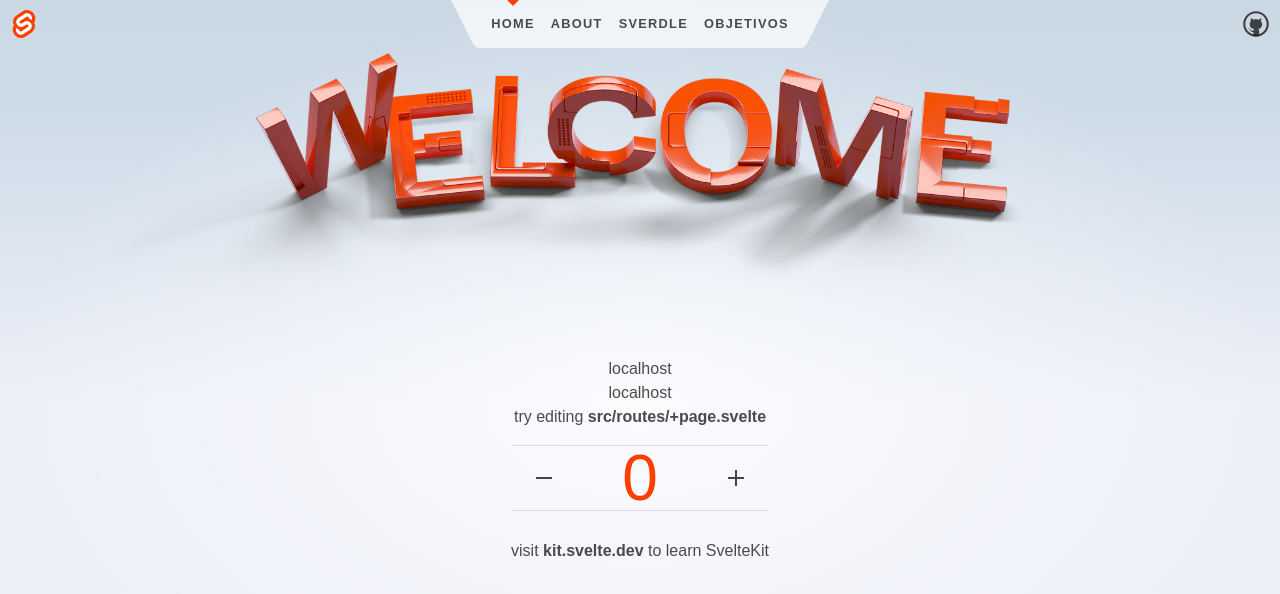
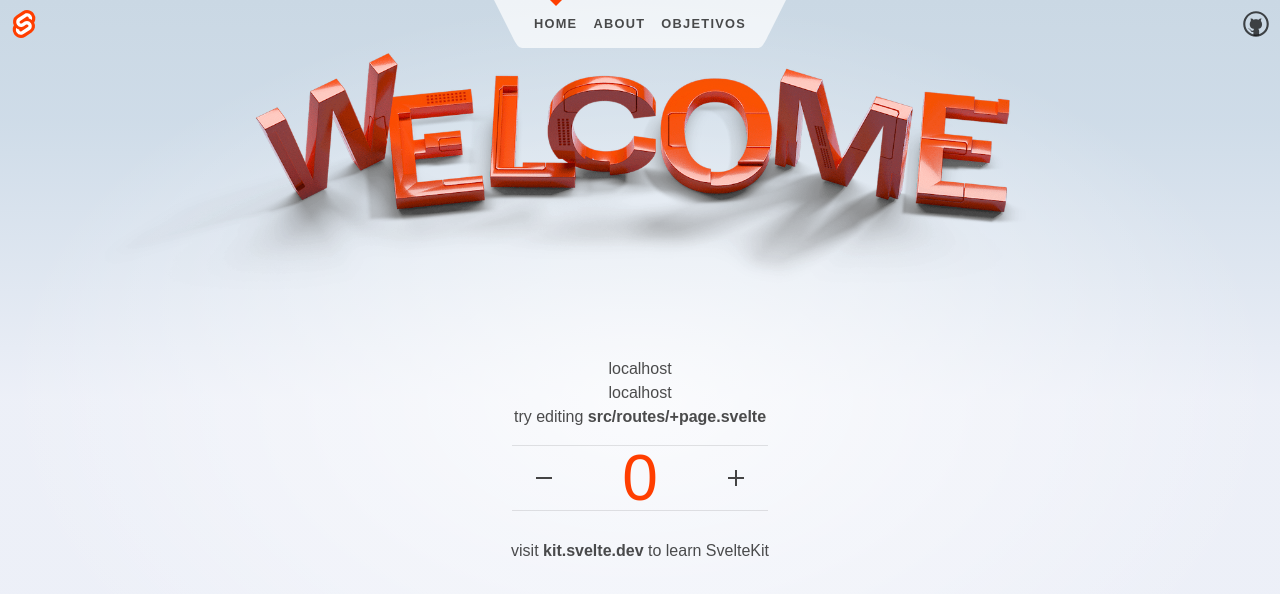
Before and after one commit to rodusa/rotamental, a SvelteKit app: page / in a window 1280 px wide. Shown: the top 594 px of the page. Built offline with nearby package versions, Linux system fonts and the light colour scheme.

Commit message:
removed sverdle

```diff
--- a/src/routes/Header.svelte
+++ b/src/routes/Header.svelte
@@ -21,9 +21,6 @@
 			</li>
 			<li class:active={$page.url.pathname === '/about'}>
 				<a href="/about">About</a>
-			</li>
-			<li class:active={$page.url.pathname.startsWith('/sverdle')}>
-				<a href="/sverdle">Sverdle</a>
 			</li>
 			<li class:active={$page.url.pathname === '/objectives'}>
 				<a href="/objectives">Objetivos</a>
```
